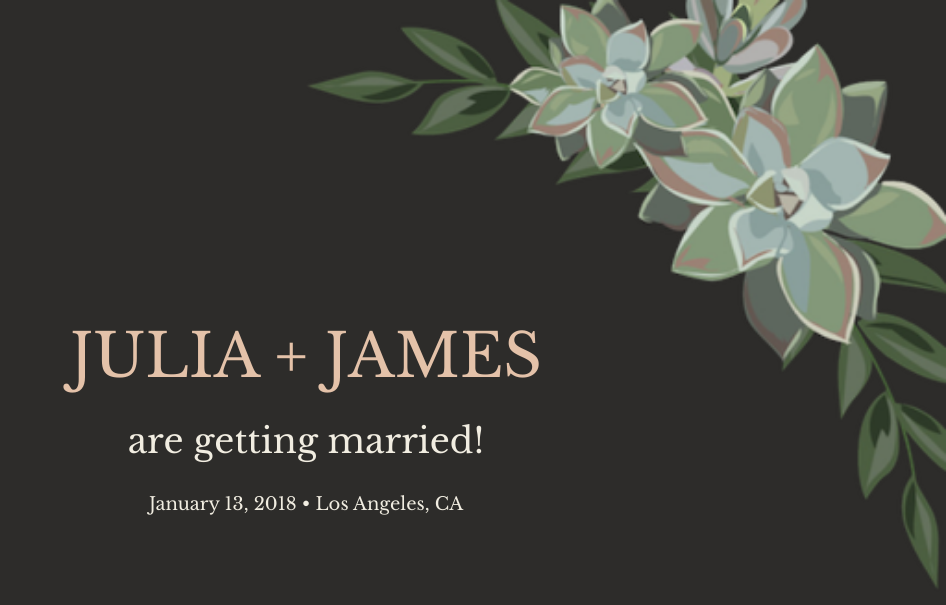
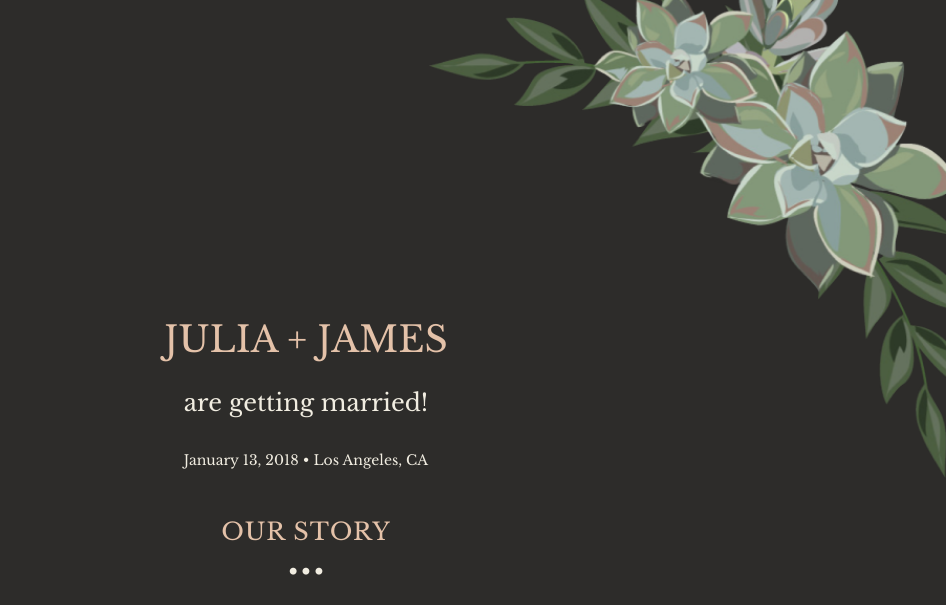
Before and after one commit to juliamgiannoni/juliannoni, a PHP site: page / in a window 1280 px wide. Shown: the top 605 px of the page, without its empty margins (334-1280 px from the left). Run offline with PHP 8.4, Linux system fonts and the light colour scheme.

Commit message:
Update background images

```diff
--- a/assets/css/main.css
+++ b/assets/css/main.css
@@ -1,9 +1,7 @@
 body {
     background-color: #2d2c2a;
     font-family: 'Libre Baskerville', serif;
-    font-size: 16px;
     color: #f1ede1;
-
     -webkit-font-smoothing: antialiased;
     -webkit-overflow-scrolling: touch;
 }
@@ -80,9 +78,6 @@ a:after {
 	background: url(../img/succulent1.png) no-repeat right top;
 	text-align: center;
 	background-attachment: relative;
-	min-height: 610px;
-	width: auto;
-
     -webkit-background-size: 100%;
     -moz-background-size: 100%;
     -o-background-size: 100%;
@@ -97,19 +92,16 @@ a:after {
 #headerwrap h1 {
 	margin-top: 300px;
 	color: #e4c2a9;
-	font-size: 60px;
 }
 
 #headerwrap h3 {
 	color: #f1ede1;
-	font-size: 35px;
     font-family: 'Libre Baskerville', serif;
     margin-top: 0;
     margin-bottom: 30px;
 }
 
 #headerwrap p {
-	font-size: 18px;
 	color: #f1ede1;
 }
 
@@ -119,9 +111,7 @@ a:after {
 	background: url(../img/succulent2.png) no-repeat left bottom;
 	text-align: center;
 	background-attachment: relative;
-	min-height: 610px;
-	width: auto;
-
+	min-height: 460px;
     -webkit-background-size: 100%;
     -moz-background-size: 100%;
     -o-background-size: 100%;
@@ -135,7 +125,6 @@ a:after {
 
 #footerwrap h3 {
 	color: #e4c2a9;
-	font-size: 28px;
 	letter-spacing: 1px;
 	margin-top: 30px;
 }
@@ -159,7 +148,6 @@ a:after {
 
 #f h3 {
 	color: #e4c2a9;
-	font-size: 28px;
 	letter-spacing: 1px;
 }
 
@@ -170,7 +158,6 @@ a:after {
 }
 
 #f p {
-	font-size: 15px;
 	color: #f1ede1;
 }
 
--- a/home.html
+++ b/home.html
@@ -51,12 +51,7 @@
 				<p class="centered"><i class="icon icon-circle"></i><i class="icon icon-circle"></i><i class="icon icon-circle"></i></p>
 				<div class="col-lg-6 col-lg-offset-3">
 					<img class="main" src="assets/img/JJ1.jpg" alt=""/>
-					<br>
 					<img class="timeline" src="assets/img/timeline.svg" alt=""/>
-					<!-- <p>Lorem ipsum dolor sit amet, consectetur adipiscing elit, sed do eiusmod tempor incididunt ut labore et dolore magna aliqua.</p>
-					<p>Ut enim ad minim veniam, quis nostrud exercitation ullamco laboris nisi ut aliquip ex ea commodo consequat.</p>
-					<p>Duis aute irure dolor in reprehenderit in voluptate velit esse cillum dolore eu fugiat nulla pariatur. Excepteur sint occaecat cupidatat non proident, sunt in culpa qui officia deserunt mollit anim id est laborum.</p>
-					<p>Sed ut perspiciatis unde omnis iste natus error sit voluptatem accusantium doloremque laudantium, totam rem aperiam, eaque ipsa quae ab illo inventore veritatis et quasi architecto beatae vitae dicta sunt explicabo.</p> -->
 				</div>
 			</div>
 		</div>
```
Also changed, not shown: assets/img/hexagon.png (deleted), assets/img/succulent1.png, assets/img/succulent2.png, 2 other files.
